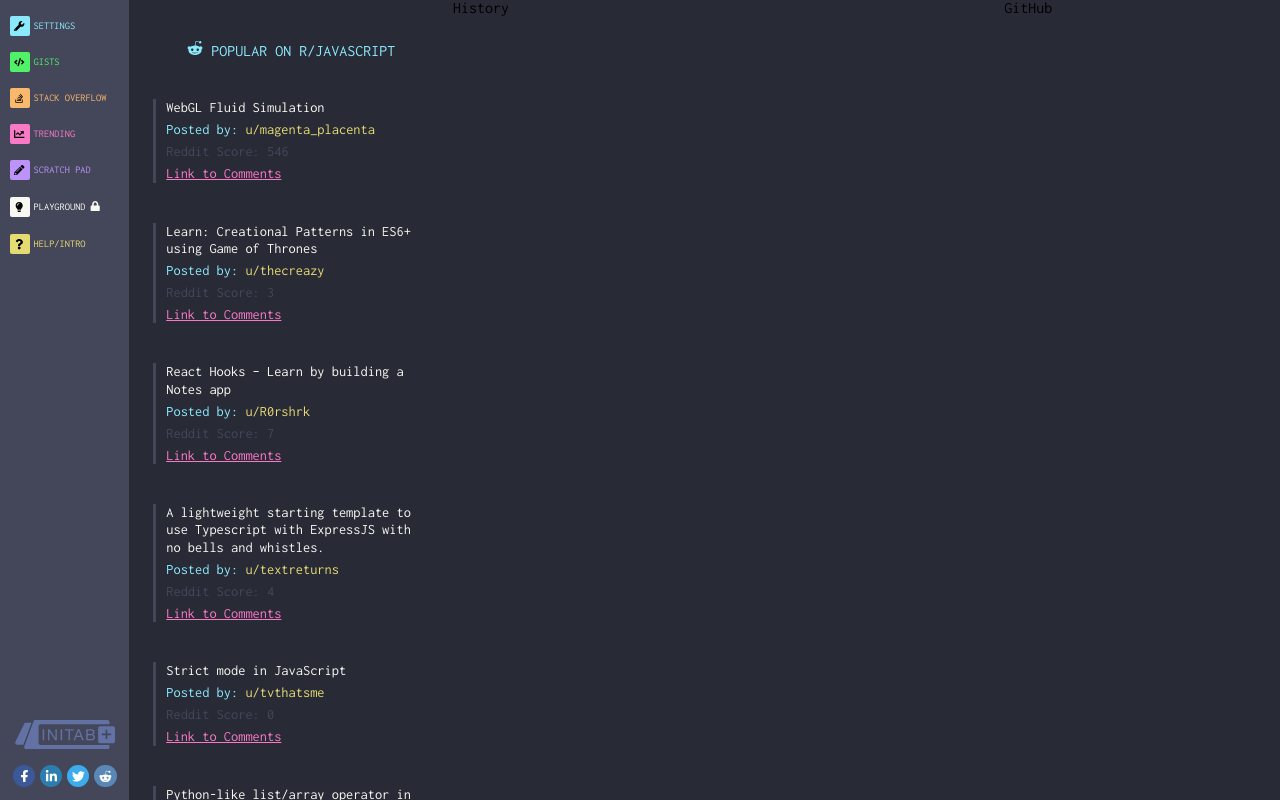
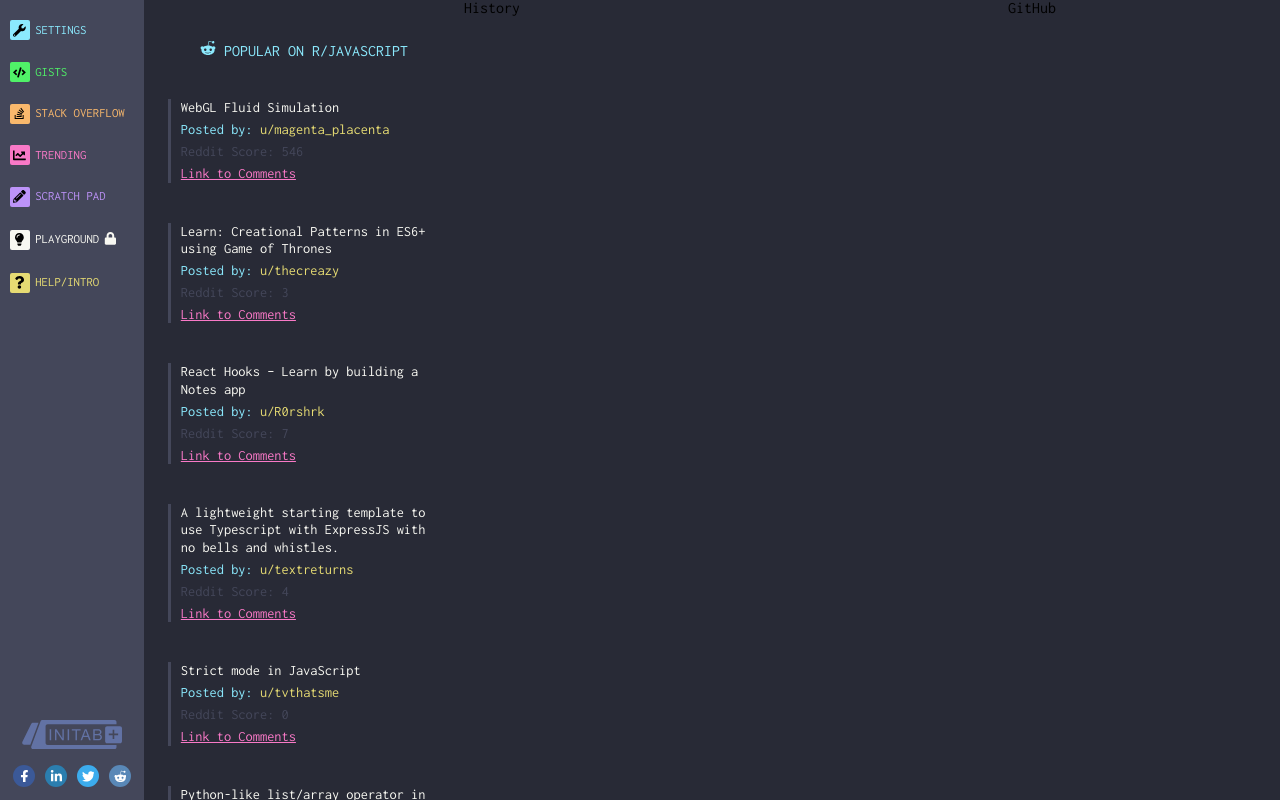
Before and after one commit to Marco981/initab-clone, a React (Create React App) app: page / in a window 1280 px wide. Built offline with nearby package versions, Linux system fonts and the light colour scheme.

Commit message:
amend style in navigation component

```diff
--- a/src/components/Navigation/Navigation.module.css
+++ b/src/components/Navigation/Navigation.module.css
@@ -3,31 +3,25 @@
     flex-basis:9rem;
     display: flex;
     flex-flow: column;
+    flex-shrink:0;
     justify-content: space-between;
     height:100vh;
 }
 
-.Navigation__linksContainer {
-    padding: 0;
-    margin: 0;
-}
-
 .Navigation__listItem {
-    list-style:none;
-    padding: 0;
     display: flex;
     padding-bottom:.3rem;
 }
 
 .Navigation__link {
     position: relative;
-    padding-left: 1.5rem;
+    padding-left: 1.6rem;
     background: transparent;
     border:none;
     text-transform: uppercase;
-    font-size:.65rem;
+    font-size:.8rem;
     margin-left: .6rem;
-    margin-top: 1.3rem;
+    margin-top: 1.5rem;
     display:flex;
     align-items:center;
     justify-content:center;
```
